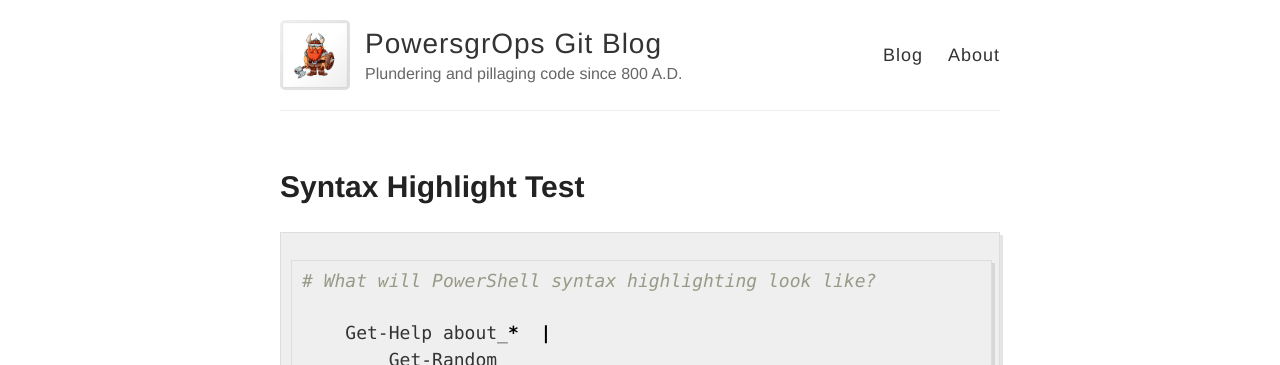
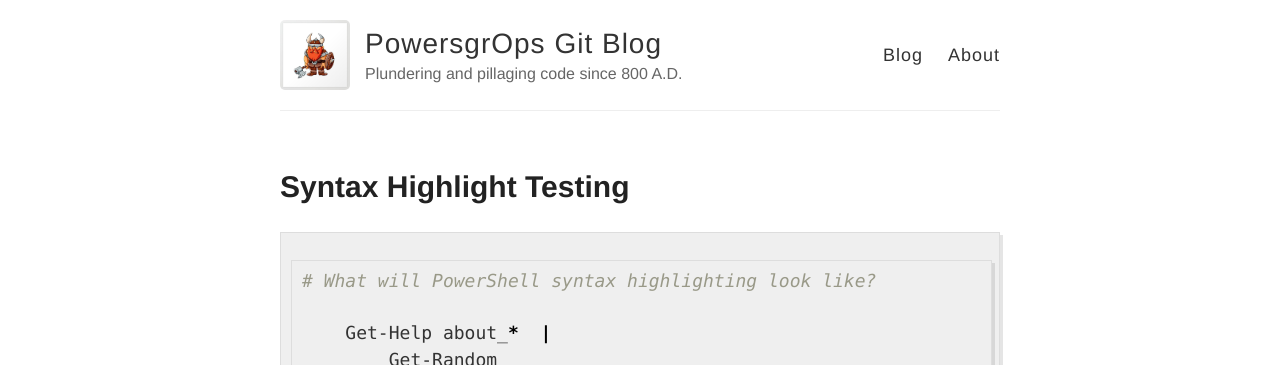
Before and after one commit to PowersgrOps/PowersgrOps.github.io, a Jekyll site: the page built from _posts/2021-7-20-Syntax-Highlight-Test.md, in a window 1280 px wide. Shown: the top 365 px of the page. Built offline with Jekyll 4.4.1, drawn with Linux system fonts in a browser that asks for light colours; our own code applies the rules of GitHub Pages for plain Markdown files.

Commit message:
Updated 2021-7-20-Syntax-Highlight-Test.md.

````diff
--- a/_posts/2021-7-20-Syntax-Highlight-Test.md
+++ b/_posts/2021-7-20-Syntax-Highlight-Test.md
@@ -1,3 +1,8 @@
+---
+layout: post
+title: Syntax Highlight Testing
+---
+
 ```powershell
 # What will PowerShell syntax highlighting look like?
 
````
